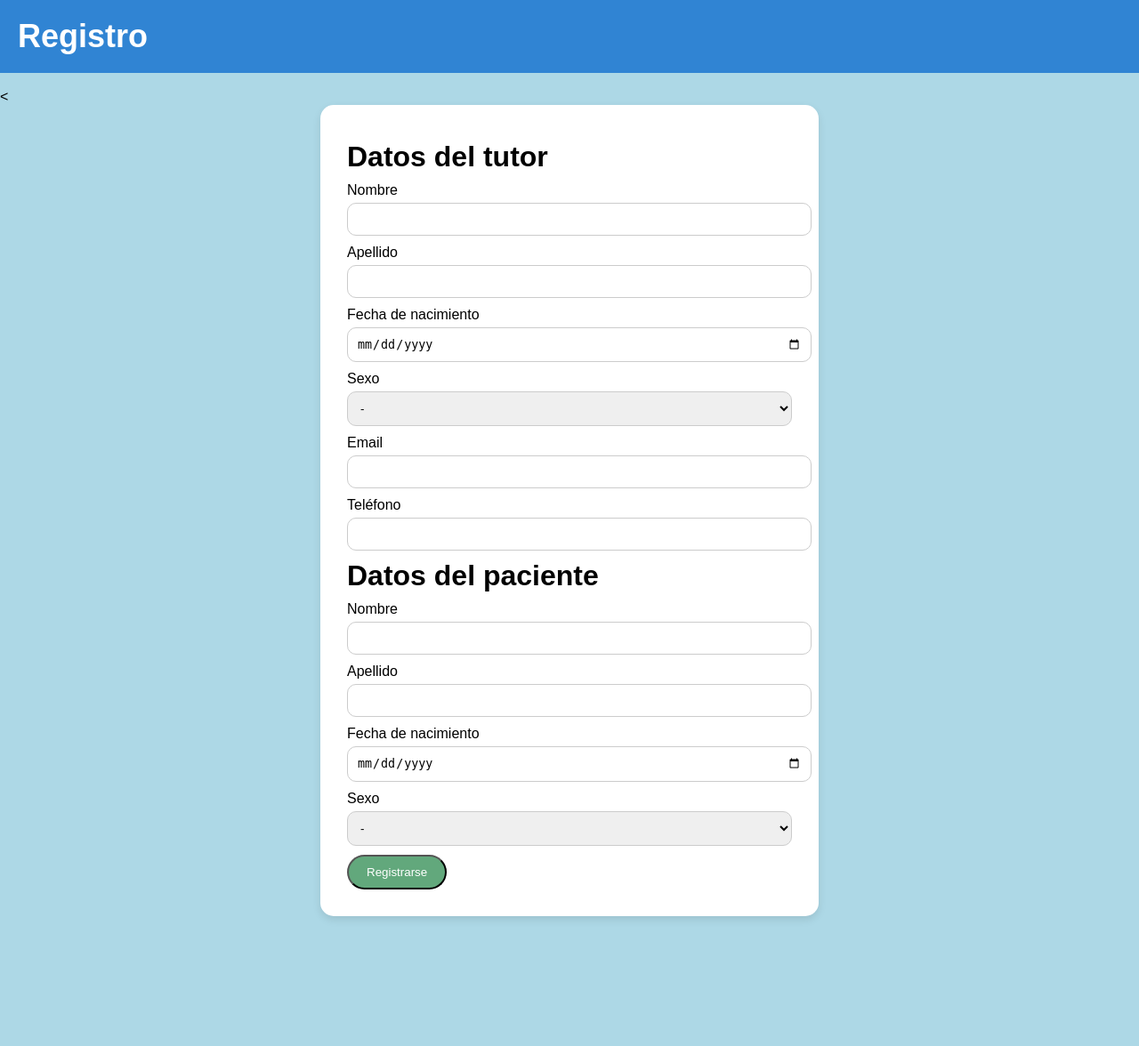
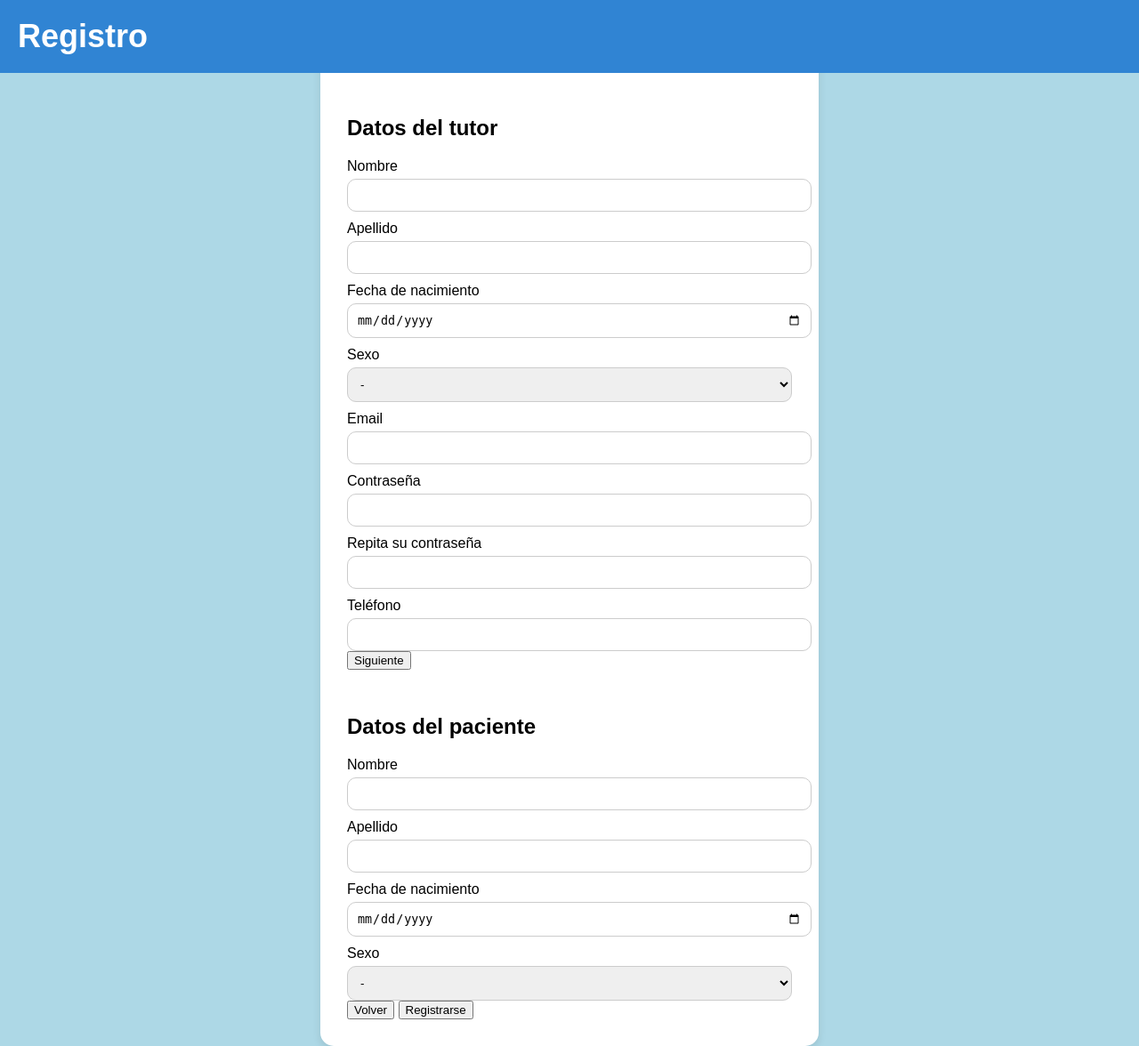
Before and after one commit to facu-stack/ntrkds, a Flask app: page /formulario in a window 1280 px wide. Shown: the whole page at 89% size. Before the commit the page ends 1034 px from the top, so only its background shows below. Run offline with Flask 3, Linux system fonts and the light colour scheme.

Commit message:
Update formulario.html

```diff
--- a/Templates/formulario.html
+++ b/Templates/formulario.html
@@ -6,29 +6,29 @@
   <link rel="stylesheet" href="../static/styles/style.css">
 </head>
 <body>
-
   <div class="formHeader">
     <header>
       <h1>Registro</h1>
     </header>
   </div>
 
-  <div class="formularioRegistro">
-    <<form action="{{ url_for('confirmacion') }}" method="POST" class="form">
+  <form action="{{ url_for('confirmacion') }}" method="POST" class="form">
 
-    <h1>Datos del tutor</h1>
+    <!-- Sección 1: Datos del tutor -->
+    <div class="formularioRegistro" id="tutor">
+      <h2>Datos del tutor</h2>
 
       <label>Nombre</label>
-    <input type="text" name="nombre" required>
+      <input type="text" name="nombre_tutor" required>
 
       <label>Apellido</label>
-    <input type="text" name="Apellido" required>
+      <input type="text" name="apellido_tutor" required>
 
       <label>Fecha de nacimiento</label>
-    <input type="date" name="fecha" required>
+      <input type="date" name="fecha_tutor" required>
 
       <label>Sexo</label>
-    <select name="sexo">
+      <select name="sexo_tutor">
         <option> - </option>
         <option>Femenino</option>
         <option>Masculino</option>
@@ -36,33 +36,50 @@
       </select>
 
       <label>Email</label>
-    <input type="email" name="email" required>
+      <input type="email" name="email_tutor" required>
+
+      <label>Contraseña</label>
+      <input type="password" name="contraseña_tutor" required>
+
+      <label>Repita su contraseña</label>
+      <input type="password" name="contraseña2_tutor" required>
 
       <label>Teléfono</label>
-    <input type="tel" name="telefono" required>
+      <input type="tel" name="telefono_tutor" required>
 
-    <h1>Datos del paciente</h1>
+      <button type="button" onclick="mostrarPaciente()">Siguiente</button>
+    </div>
+
+    <!-- Sección 2: Datos del paciente -->
+    <div class="datosdelpaciente" id="paciente">
+      <h2>Datos del paciente</h2>
+
       <label>Nombre</label>
-    <input type="text" name="nombre" required>
+      <input type="text" name="nombre_paciente" required>
 
       <label>Apellido</label>
-    <input type="text" name="Apellido" required>
+      <input type="text" name="apellido_paciente" required>
 
       <label>Fecha de nacimiento</label>
-    <input type="date" name="fecha" required>
+      <input type="date" name="fecha_paciente" required>
 
       <label>Sexo</label>
-    <select name="sexo">
+      <select name="sexo_paciente">
         <option> - </option>
         <option>Femenino</option>
         <option>Masculino</option>
         <option>Otro</option>
       </select>
 
-    <button type="submit" class="btn">Registrarse</button>
+      <button type="button" onclick="mostrarTutor()">Volver</button>
+      <button type="submit">Registrarse</button>
+    </div>
+
   </form>
 
-  </div>
+  <script src="/Script/script.js"> </script>
+</body>
+</html>
 
 </body>
 </html>
```
Lines whose indentation alone changed are shown as unchanged.
